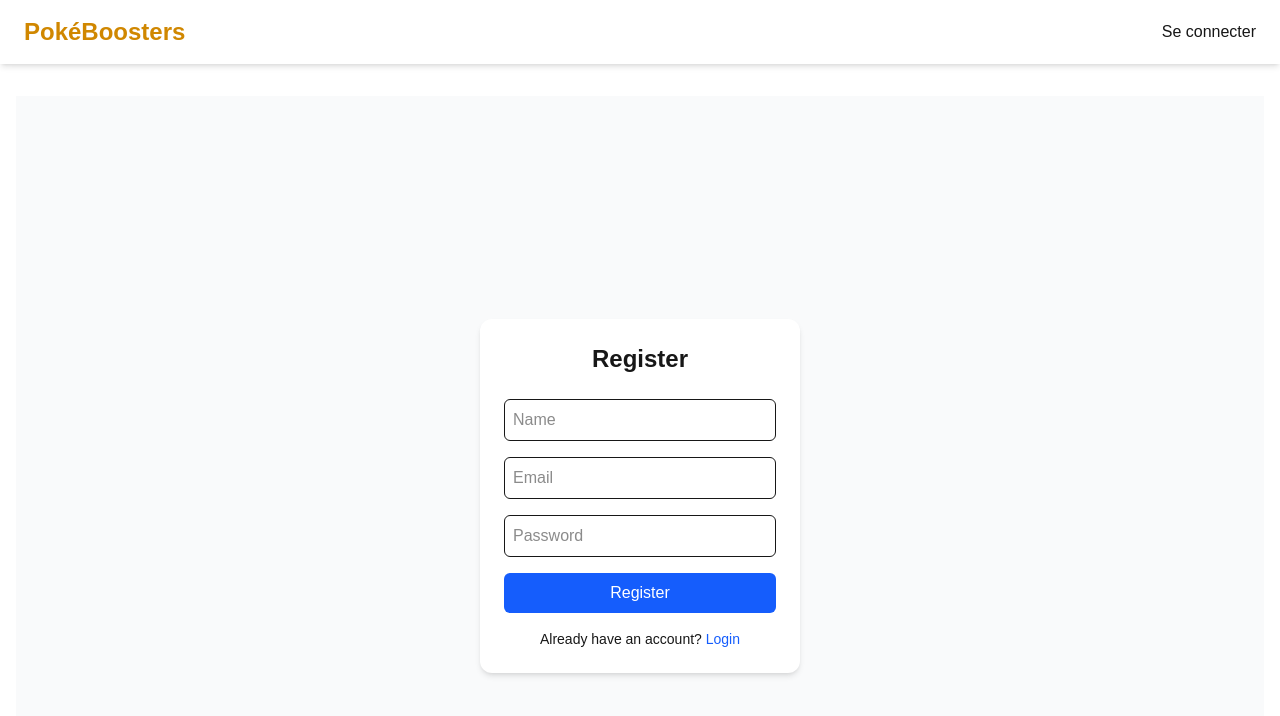
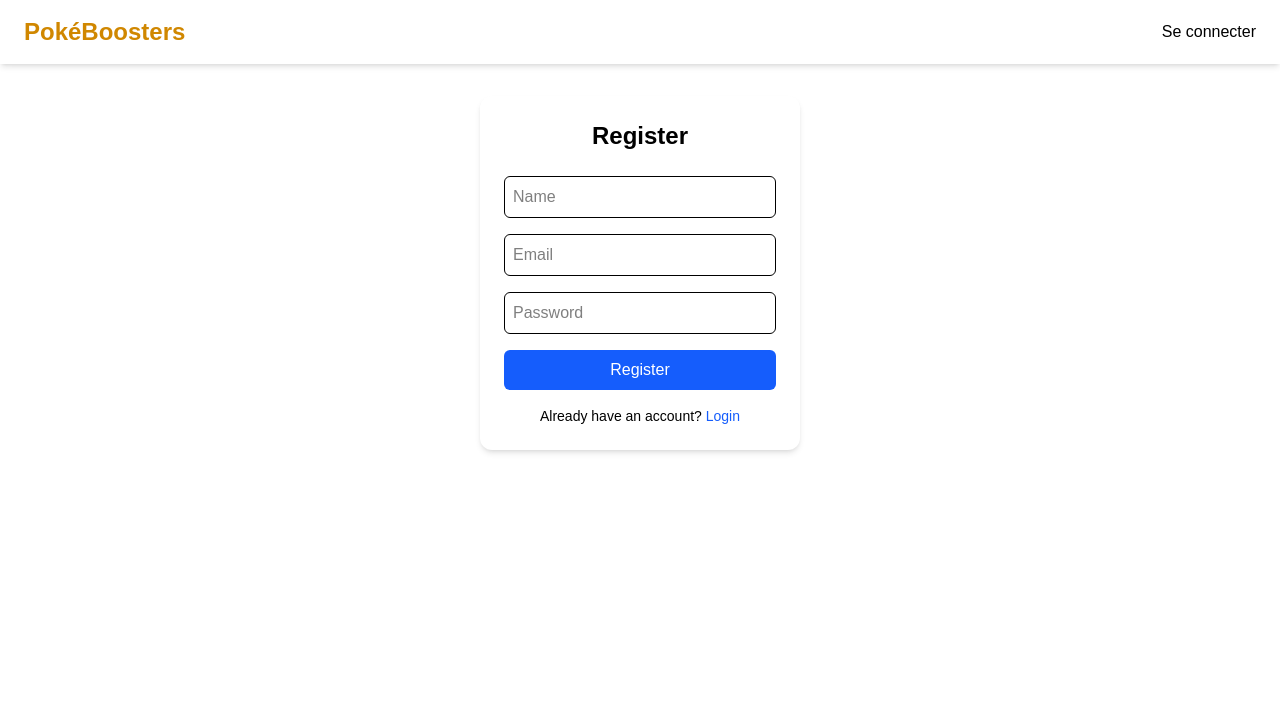
Before and after one commit to Yoseinoo/ESGI5-NEXT-PROJET, a Next.js app in the folder pokebooster/: page /register in a window 1280 px wide. Shown: the top 716 px of the page. Built offline with nearby package versions, Linux system fonts and the light colour scheme; no server answers.

Commit message:
Some UI fixes

```diff
--- a/pokebooster/src/app/collection/page.tsx
+++ b/pokebooster/src/app/collection/page.tsx
@@ -3,11 +3,13 @@ import CollectionContainer from "../components/CollectionContainer";
 
 export default async function Collection() {
     return (
-        <div>
-            Voici la collection
-            <Link href="/booster" className="px-6 py-3 rounded-xl bg-red-500 text-white font-bold hover:bg-red-600 transition">
-                Ouvrir un booster
-            </Link>
+        <div className="flex flex-col gap-2.5 justify-center items-center">
+            <div className="flex flex-col gap-2.5 justify-center items-center">
+                <h1 className="title">Votre collection</h1>
+                <Link href="/booster" className="px-6 py-3 rounded-xl bg-red-500 text-white font-bold hover:bg-red-600 transition">
+                    Ouvrir un booster
+                </Link>
+            </div>
 
             <CollectionContainer />
         </div>
--- a/pokebooster/src/app/components/CollectionContainer.tsx
+++ b/pokebooster/src/app/components/CollectionContainer.tsx
@@ -68,7 +68,7 @@ export default function CollectionContainer() {
     return (
         <div>
             {/* Filters */}
-            <div className="flex flex-wrap gap-4 mb-4">
+            <div className="flex flex-wrap gap-4 mb-4 justify-center items-center">
                 <div>
                     <label className="mr-2 font-semibold">Filter by Set:</label>
                     <select
--- a/pokebooster/src/app/components/Header.tsx
+++ b/pokebooster/src/app/components/Header.tsx
@@ -21,7 +21,7 @@ export default function Header() {
     }
 
     return (
-        <header className="flex justify-between items-center bg-white/70 backdrop-blur-md shadow-md px-6 py-4">
+        <header className="flex justify-between items-center bg-white/70 backdrop-blur-md shadow-md px-6 py-4 text-black">
             <Link href="/" className="text-2xl font-bold text-yellow-600">
                 PokéBoosters
             </Link>
--- a/pokebooster/src/app/components/LoginForm.tsx
+++ b/pokebooster/src/app/components/LoginForm.tsx
@@ -47,7 +47,7 @@ export default function LoginForm() {
     };
 
     return (
-        <div className="flex justify-center items-center h-screen bg-gray-50">
+        <div className="flex justify-center items-center text-black">
             <form
                 onSubmit={handleLogin}
                 className="w-80 bg-white p-6 rounded-xl shadow-md flex flex-col gap-4"
--- a/pokebooster/src/app/components/RegisterForm.tsx
+++ b/pokebooster/src/app/components/RegisterForm.tsx
@@ -35,7 +35,7 @@ export default function RegisterForm() {
     };
 
     return (
-        <div className="flex justify-center items-center h-screen bg-gray-50">
+        <div className="flex justify-center items-center text-black">
             <form
                 onSubmit={handleSubmit}
                 className="w-80 bg-white p-6 rounded-xl shadow-md flex flex-col gap-4"
--- a/pokebooster/src/app/lib/auth.ts
+++ b/pokebooster/src/app/lib/auth.ts
@@ -13,7 +13,7 @@ export const { handlers: { GET, POST }, auth, signIn, signOut } = NextAuth({
             async authorize(credentials) {
                 const parsedCredentials = z
                     .object({
-                        email: z.string().email(),
+                        email: z.email(),
                         password: z.string().min(2),
                     })
                     .safeParse(credentials);
```
